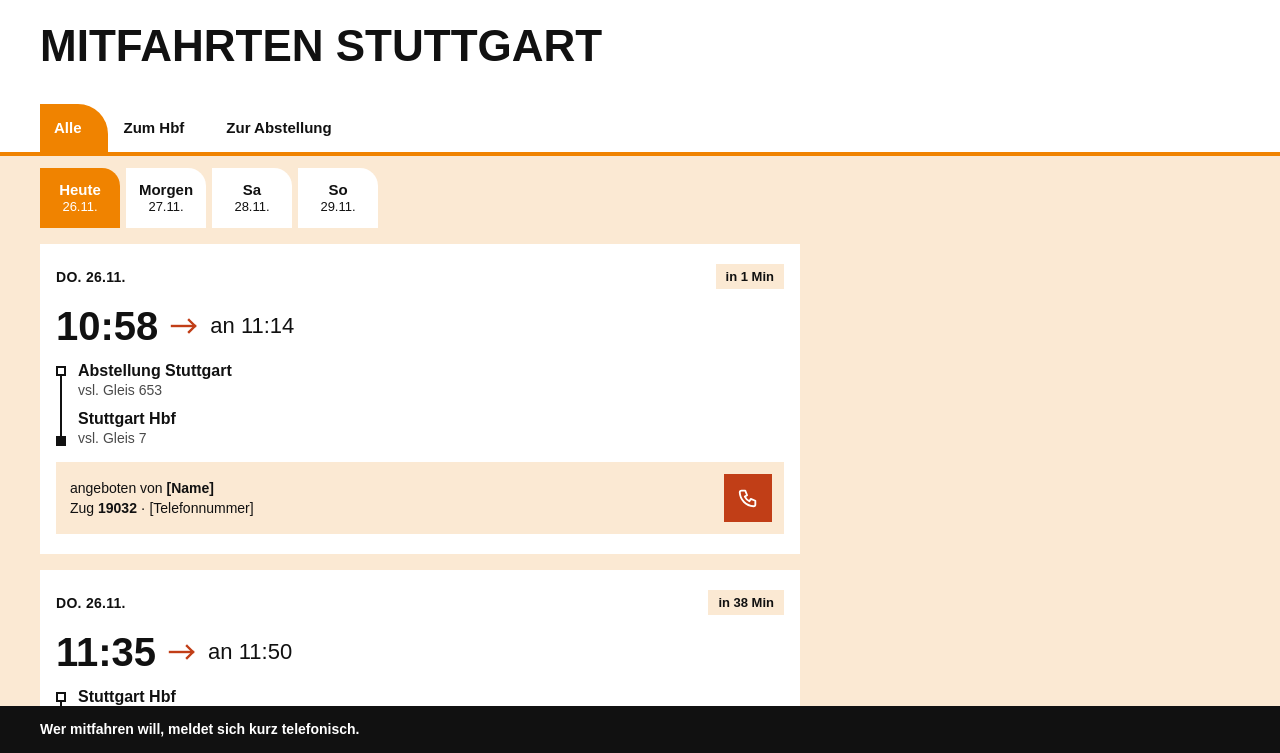
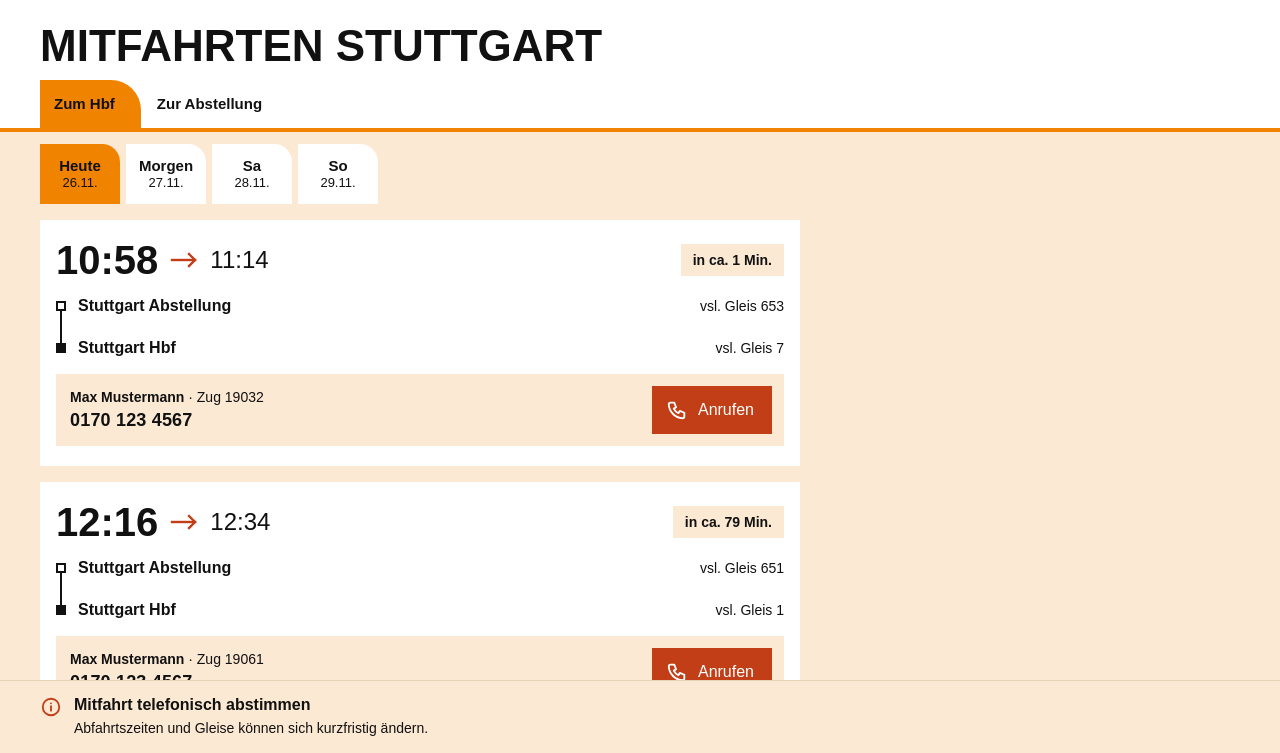
Before and after one commit to docjo/mitfahrten, a plain HTML site: page index.html in a window 1280 px wide. Shown: the part 47-800 px from the top of the page. Drawn offline with Linux system fonts and the light colour scheme.

Commit message:
Richtungsfilter „Alle“ entfernt, Standard „Zum Hbf“

```diff
--- a/index.html
+++ b/index.html
@@ -25,21 +25,21 @@
   .site-header { background: var(--white); padding: 16px var(--gutter); }
   .site-header svg { height: 28px; width: auto; display: block; }
 
-  .hero { background: var(--white); padding: 8px var(--gutter) 24px; }
-  .hero h1 { margin: 0; font-size: clamp(32px, 4vw, 44px); line-height: 1.15; font-weight: 700; text-transform: uppercase; }
+  .hero { background: var(--white); padding: 8px var(--gutter) 0; }
+  .hero h1 { margin: 0; font-size: clamp(22px, 3.2vw + 10px, 44px); line-height: 1.15; font-weight: 700; text-transform: uppercase; }
   .hero h1 span { white-space: nowrap; }
 
   .filters { position: sticky; top: 0; z-index: 10; }
   .dir-wrap { background: var(--white); padding-top: 8px; }
   .dir-tabs { display: flex; flex-wrap: nowrap; align-items: flex-end; gap: 2px; padding: 0 var(--gutter); border-bottom: 4px solid var(--primary); }
   .dir-tabs button { flex: 0 0 auto; min-height: 48px; padding: 0 26px 0 14px; border: none; border-radius: 0 30px 0 0; background: transparent; color: var(--ink); font-size: 15px; font-weight: 700; white-space: nowrap; cursor: pointer; }
-  .dir-tabs button[aria-pressed="true"] { background: var(--primary); color: var(--white); }
+  .dir-tabs button[aria-pressed="true"] { background: var(--primary); color: var(--ink); }
 
   .day-wrap { background: var(--cream); padding: 12px 0; }
   .day-strip { display: flex; flex-wrap: nowrap; gap: 6px; overflow-x: auto; padding: 0 var(--gutter-sm); scrollbar-width: none; }
   .day-strip::-webkit-scrollbar { display: none; }
   .day-strip button { flex: 0 0 auto; width: 80px; height: 60px; padding: 0; border: none; border-radius: 0 18px 0 0; background: var(--white); color: var(--ink); display: flex; flex-direction: column; align-items: center; justify-content: center; gap: 3px; cursor: pointer; }
-  .day-strip button[aria-pressed="true"] { background: var(--primary); color: var(--white); }
+  .day-strip button[aria-pressed="true"] { background: var(--primary); color: var(--ink); }
   .day-strip .top { font-size: 15px; font-weight: 700; line-height: 1; }
   .day-strip .bottom { font-size: 13px; font-weight: 400; line-height: 1; }
 
@@ -50,24 +50,31 @@
   .ride { background: var(--white); padding: 20px 16px; display: flex; flex-direction: column; gap: 16px; }
   .ride-head { display: flex; align-items: center; justify-content: space-between; gap: 8px; height: 26px; }
   .ride-day { font-size: 14px; font-weight: 700; text-transform: uppercase; letter-spacing: 0.02em; }
-  .badge { font-size: 13px; font-weight: 700; padding: 5px 10px; background: var(--cream); }
-  .times { display: flex; align-items: center; gap: 12px; }
-  .dep { font-size: 40px; font-weight: 700; line-height: 1; font-variant-numeric: tabular-nums; }
-  .arr { font-size: 22px; line-height: 1; font-variant-numeric: tabular-nums; }
+  .badge { margin-left: auto; font-size: 14px; font-weight: 700; padding: 8px 12px; white-space: nowrap; background: var(--cream); color: var(--ink); }
+  .times { display: flex; align-items: center; gap: 12px; min-height: 40px; }
+  .dep { font-size: clamp(36px, 1vw + 32px, 40px); font-weight: 700; line-height: 1; font-variant-numeric: tabular-nums; }
+  .arr { font-size: clamp(22px, 0.5vw + 20px, 24px); line-height: 1; font-variant-numeric: tabular-nums; }
   .route { display: flex; gap: 12px; }
-  .route-line { display: flex; flex-direction: column; align-items: center; padding-top: 4px; }
-  .route-line .from { width: 10px; height: 10px; border: 2px solid var(--ink); background: var(--white); }
-  .route-line .bar { width: 2px; flex: 1 1 auto; min-height: 26px; background: var(--ink); }
-  .route-line .to { width: 10px; height: 10px; background: var(--ink); }
-  .stops { display: flex; flex-direction: column; gap: 12px; min-width: 0; }
-  .stop { display: flex; flex-direction: column; gap: 2px; }
-  .stop-name { font-size: 16px; font-weight: 700; }
-  .stop-track { font-size: 14px; color: var(--muted); }
-  .contact { display: flex; align-items: center; gap: 12px; background: var(--cream); padding: 12px 12px 12px 14px; }
-  .contact-text { display: flex; flex-direction: column; gap: 4px; min-width: 0; flex: 1 1 auto; font-size: 14px; }
-  .call { flex: 0 0 auto; width: 48px; height: 48px; background: var(--orange-dark); color: var(--white); display: flex; align-items: center; justify-content: center; text-decoration: none; }
+  .route-line { display: flex; flex-direction: column; align-items: center; padding: 5px 0; }
+  .route-line .from { width: 10px; height: 10px; border: 2px solid var(--ink); background: var(--white); flex: 0 0 auto; }
+  .route-line .bar { width: 2px; flex: 1 1 auto; background: var(--ink); }
+  .route-line .to { width: 10px; height: 10px; background: var(--ink); flex: 0 0 auto; }
+  .stops { display: flex; flex-direction: column; gap: 22px; min-width: 0; flex: 1 1 auto; }
+  .stop { display: flex; align-items: baseline; justify-content: space-between; gap: 12px; }
+  .stop-name { font-size: 16px; font-weight: 700; line-height: 20px; }
+  .stop-track { font-size: 14px; white-space: nowrap; }
+  .stop-track strong { font-weight: 700; }
+  .contact { display: flex; align-items: center; gap: 12px; background: var(--cream); padding: 12px; }
+  .contact-text { display: flex; flex-direction: column; gap: 4px; min-width: 0; flex: 1 1 auto; padding-left: 2px; font-size: 14px; line-height: 1.3; }
+  .contact-text strong { font-weight: 600; }
+  .contact-text .phone { font-size: 18px; font-weight: 600; line-height: 1.2; letter-spacing: 0.01em; white-space: nowrap; }
+  .call { flex: 0 0 auto; height: 48px; padding: 0 18px 0 14px; background: var(--orange-dark); color: var(--white); display: flex; align-items: center; justify-content: center; gap: 10px; font-size: 16px; font-weight: 400; text-decoration: none; }
 
-  .site-footer { position: sticky; bottom: 0; z-index: 10; background: var(--ink); color: var(--white); padding: 14px var(--gutter); font-size: 14px; line-height: 1.4; font-weight: 700; }
+  .site-footer { position: sticky; bottom: 0; z-index: 10; background: var(--cream); color: var(--ink); border-top: 1px solid #E8D2B6; padding: 14px var(--gutter); display: flex; align-items: flex-start; gap: 12px; }
+  .site-footer svg { flex: 0 0 auto; margin-top: 1px; }
+  .notice { display: flex; flex-direction: column; gap: 4px; min-width: 0; }
+  .notice-title { font-size: 16px; font-weight: 700; line-height: 1.3; }
+  .notice-text { font-size: 14px; line-height: 1.4; }
 </style>
 </head>
 <body>
@@ -98,7 +105,13 @@
     <div class="list" id="list"></div>
   </main>
 
-  <footer class="site-footer">Wer mitfahren will, meldet sich kurz telefonisch.</footer>
+  <footer class="site-footer">
+    <svg width="22" height="22" viewBox="0 0 24 24" fill="none" stroke="#C13E17" stroke-width="2" stroke-linecap="round" stroke-linejoin="round" aria-hidden="true"><circle cx="12" cy="12" r="9"/><path d="M12 11v5"/><path d="M12 8h.01"/></svg>
+    <div class="notice">
+      <span class="notice-title">Mitfahrt telefonisch abstimmen</span>
+      <span class="notice-text">Abfahrtszeiten und Gleise können sich kurzfristig ändern.</span>
+    </div>
+  </footer>
 </div>
 
 <script>
@@ -124,7 +137,7 @@
         const abst = String(650 + rnd(9));
         const hbf = String(1 + rnd(16));
         rides.push({
-          name: '[Name]', phone: '[Telefonnummer]', date: iso(d),
+          name: 'Max Mustermann', phone: '0170 123 4567', date: iso(d),
           dep: hm(dep), arr: hm(dep + dur), dir: dir,
           fromTrack: dir === 'hbf' ? abst : hbf,
           toTrack: dir === 'hbf' ? hbf : abst,
@@ -135,7 +148,7 @@
     return rides;
   }
 
-  const state = { filter: 'alle', day: iso(new Date()), rides: buildDemoRides() };
+  const state = { filter: 'hbf', day: iso(new Date()), rides: buildDemoRides() };
 
   function dayLabel(isoDate) {
     const d = new Date(isoDate + 'T00:00:00');
@@ -147,15 +160,18 @@
     const arr = new Date(r.date + 'T' + (r.arr || r.dep) + ':00');
     const now = new Date();
     const min = Math.round((dep - now) / 60000);
-    if (now > arr) return '';
-    if (min <= 0) return 'fährt gerade';
-    if (min <= 120) return 'in ' + min + ' Min';
-    if (r.date === iso(now)) return 'heute';
-    return '';
+    if (now > arr) return null;
+    if (min <= 0) return { text: 'fährt gerade', lv: 'now' };
+    if (min <= 5) return { text: 'in ca. ' + min + ' Min.', lv: 'now' };
+    if (min <= 15) return { text: 'in ca. ' + min + ' Min.', lv: 'soon' };
+    if (min <= 60) return { text: 'in ca. ' + min + ' Min.', lv: 'near' };
+    if (min <= 120) return { text: 'in ca. ' + min + ' Min.', lv: 'later' };
+    if (r.date === iso(now)) return { text: 'heute', lv: 'later' };
+    return null;
   }
 
   function renderDirTabs() {
-    const defs = [{ id: 'alle', label: 'Alle' }, { id: 'hbf', label: 'Zum Hbf' }, { id: 'abst', label: 'Zur Abstellung' }];
+    const defs = [{ id: 'hbf', label: 'Zum Hbf' }, { id: 'abst', label: 'Zur Abstellung' }];
     const el = document.getElementById('dirTabs');
     el.innerHTML = defs.map((f) =>
       '<button type="button" data-id="' + f.id + '" aria-pressed="' + (state.filter === f.id) + '">' + f.label + '</button>'
@@ -187,7 +203,7 @@
     const list = state.rides
       .slice()
       .sort((a, b) => (a.date + a.dep).localeCompare(b.date + b.dep))
-      .filter((r) => state.filter === 'alle' || r.dir === state.filter)
+      .filter((r) => r.dir === state.filter)
       .filter((r) => r.date === state.day)
       .filter((r) => new Date(r.date + 'T' + (r.arr || r.dep) + ':00') >= now);
 
@@ -201,19 +217,18 @@
       const b = badge(r);
       const tel = 'tel:' + String(r.phone || '').replace(/[^0-9+]/g, '');
       return '<article class="ride">' +
-        '<div class="ride-head"><span class="ride-day">' + dayLabel(r.date) + '</span>' +
-          (b ? '<span class="badge">' + esc(b) + '</span>' : '') + '</div>' +
         '<div class="times"><span class="dep">' + r.dep + '</span>' + arrowSvg +
-          '<span class="arr">' + (r.arr ? 'an ' + r.arr : 'an –') + '</span></div>' +
+          '<span class="arr">' + (r.arr || '–') + '</span>' +
+          (b ? '<span class="badge">' + esc(b.text) + '</span>' : '') + '</div>' +
         '<div class="route"><div class="route-line" aria-hidden="true"><span class="from"></span><span class="bar"></span><span class="to"></span></div>' +
           '<div class="stops">' +
-            '<div class="stop"><span class="stop-name">' + (toHbf ? 'Abstellung Stuttgart' : 'Stuttgart Hbf') + '</span><span class="stop-track">vsl. Gleis ' + esc(r.fromTrack || '–') + '</span></div>' +
-            '<div class="stop"><span class="stop-name">' + (toHbf ? 'Stuttgart Hbf' : 'Abstellung Stuttgart') + '</span><span class="stop-track">vsl. Gleis ' + esc(r.toTrack || '–') + '</span></div>' +
+            '<div class="stop"><span class="stop-name">' + (toHbf ? 'Stuttgart Abstellung' : 'Stuttgart Hbf') + '</span><span class="stop-track">vsl. Gleis ' + esc(r.fromTrack || '–') + '</span></div>' +
+            '<div class="stop"><span class="stop-name">' + (toHbf ? 'Stuttgart Hbf' : 'Stuttgart Abstellung') + '</span><span class="stop-track">vsl. Gleis ' + esc(r.toTrack || '–') + '</span></div>' +
           '</div></div>' +
         '<div class="contact"><div class="contact-text">' +
-          '<span>angeboten von <strong>' + esc(r.name) + '</strong></span>' +
-          '<span>Zug <strong>' + esc(r.train) + '</strong> · ' + esc(r.phone) + '</span></div>' +
-          '<a class="call" href="' + esc(tel) + '" aria-label="' + esc(r.name) + ' anrufen">' + phoneSvg + '</a></div>' +
+          '<span><strong>' + esc(r.name) + '</strong> · Zug ' + esc(r.train) + '</span>' +
+          '<span class="phone">' + esc(r.phone) + '</span></div>' +
+          '<a class="call" href="' + esc(tel) + '" aria-label="' + esc(r.name) + ' anrufen">' + phoneSvg + '<span>Anrufen</span></a></div>' +
       '</article>';
     }).join('');
   }
```
